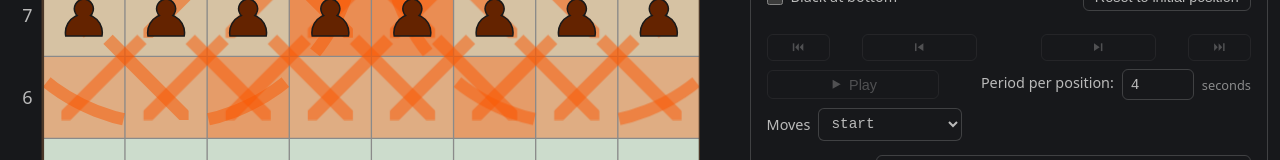
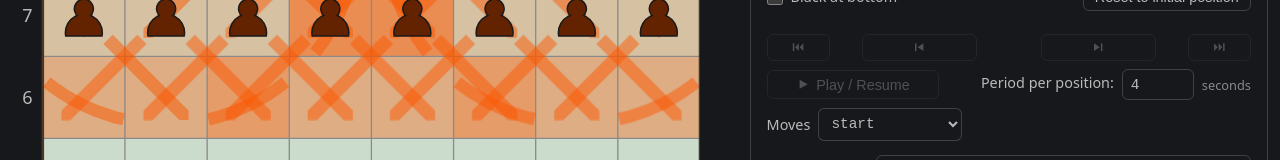
Before and after one commit to ivan-veselovsky/chess-visualizer, a React (Vite) app: page / in a window 1280 px wide. Shown: the part 181-341 px from the top of the page. Built offline with nearby package versions, Linux system fonts and the light colour scheme.

Commit message:
Play / Stop function added.

```diff
--- a/src/app/App.tsx
+++ b/src/app/App.tsx
@@ -1220,15 +1220,15 @@ export default function App() {
                   title={
                     inGame ??
                     (playing
-                      ? "Stop the game where it is"
-                      : "Play the game through, a position at a time")
+                      ? "Hold the game where it is"
+                      : "Play the game through, a position at a time — from wherever it stands")
                   }
                   aria-pressed={playing}
                   disabled={inGame !== null || history.entries.length < 2}
                   onClick={playOrStop}
                 >
                   <PlayIcon playing={playing} />
-                  {playing ? "Stop" : "Play"}
+                  {playing ? "Pause" : "Play / Resume"}
                 </button>
                 <NumberField
                   id="play-period"
--- a/src/app/PlayIcon.tsx
+++ b/src/app/PlayIcon.tsx
@@ -4,10 +4,10 @@ interface PlayIconProps {
 }
 
 /**
- * A triangle to set a game going, a square to stop it.
+ * A triangle to set a game going, a pair of bars to hold it where it is.
  *
  * Drawn rather than typed, as the step arrows are: it takes the button's colour
- * and scales with its text, which the ▶ and ■ glyphs do neither of reliably.
+ * and scales with its text, which the ▶ and ❙❙ glyphs do neither of reliably.
  */
 export default function PlayIcon({ playing }: PlayIconProps) {
   return (
@@ -20,7 +20,10 @@ export default function PlayIcon({ playing }: PlayIconProps) {
       focusable="false"
     >
       {playing ? (
-        <rect x="5.5" y="5.5" width="13" height="13" rx="1.5" />
+        <>
+          <rect x="6" y="4.5" width="4" height="15" rx="1" />
+          <rect x="14" y="4.5" width="4" height="15" rx="1" />
+        </>
       ) : (
         <path d="M6 4.5 L19.5 12 L6 19.5 Z" />
       )}
```
